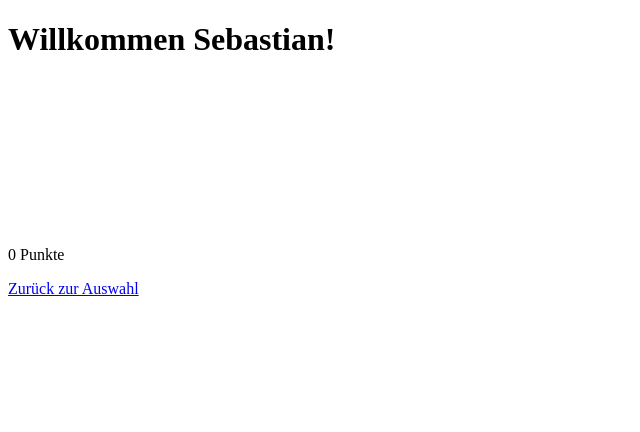
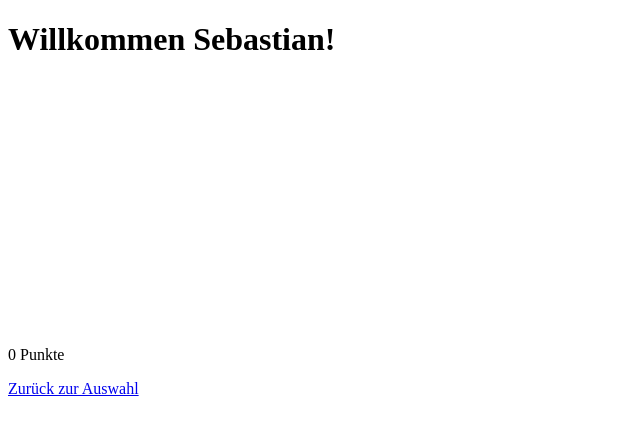
Before and after one commit to SebastianBrueckl/Punkteverteilung-Br-ckl, a plain HTML site: page Sebastian.html in a window 1280 px wide. Shown: the whole page, without its empty margins (0-640 px from the left). Drawn offline with Linux system fonts and the light colour scheme.

Commit message:
all files 1.0.3

```diff
--- a/Sebastian.html
+++ b/Sebastian.html
@@ -8,7 +8,7 @@
 </head>
 <body>
     <h1>Willkommen Sebastian!</h1>
-    <div style="display: flex; align-items: flex-end; height: 200px;">
+    <div style="display: flex; align-items: flex-end; height: 300px;">
         <div>
             <div id="SebastianPoints" style="width: 50px; background: blue; height: 0;"></div>
             <p id="SebastianScore">0 Punkte</p>
```
Also changed, not shown: Valentina.html (+1 -1 lines), points.js (line endings or trailing spaces).
